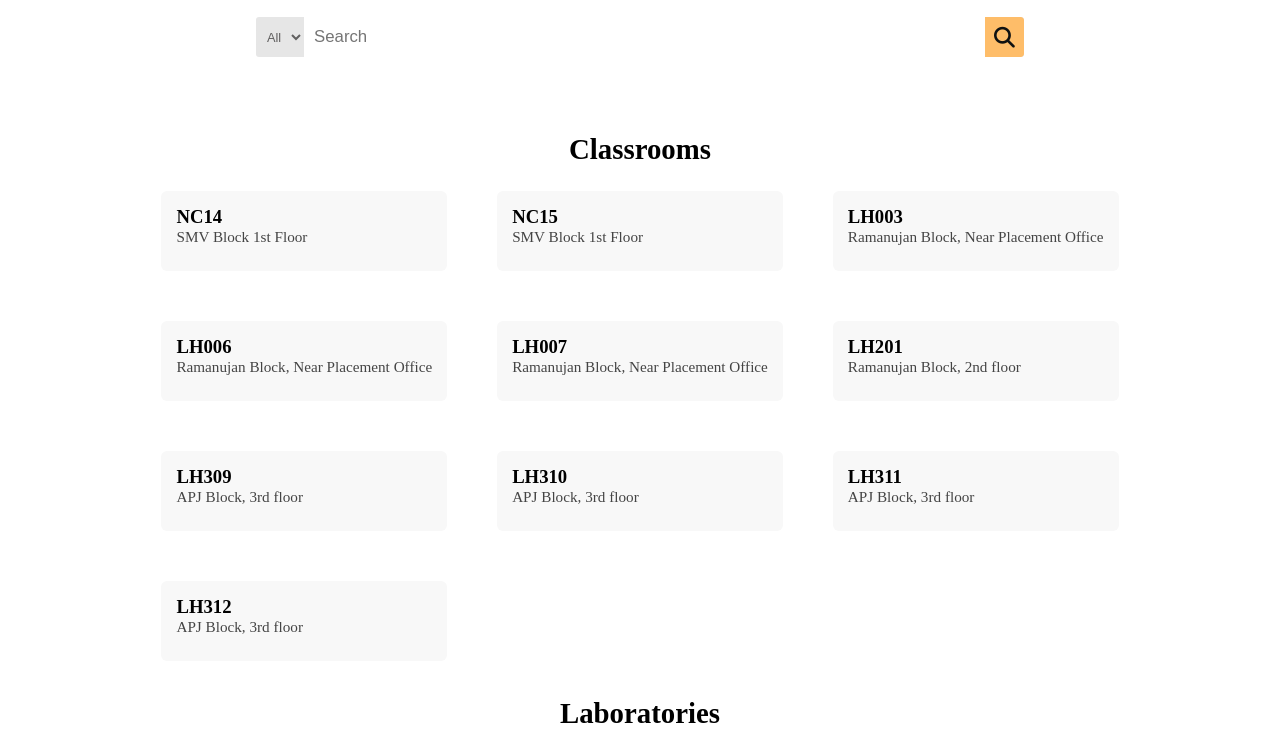
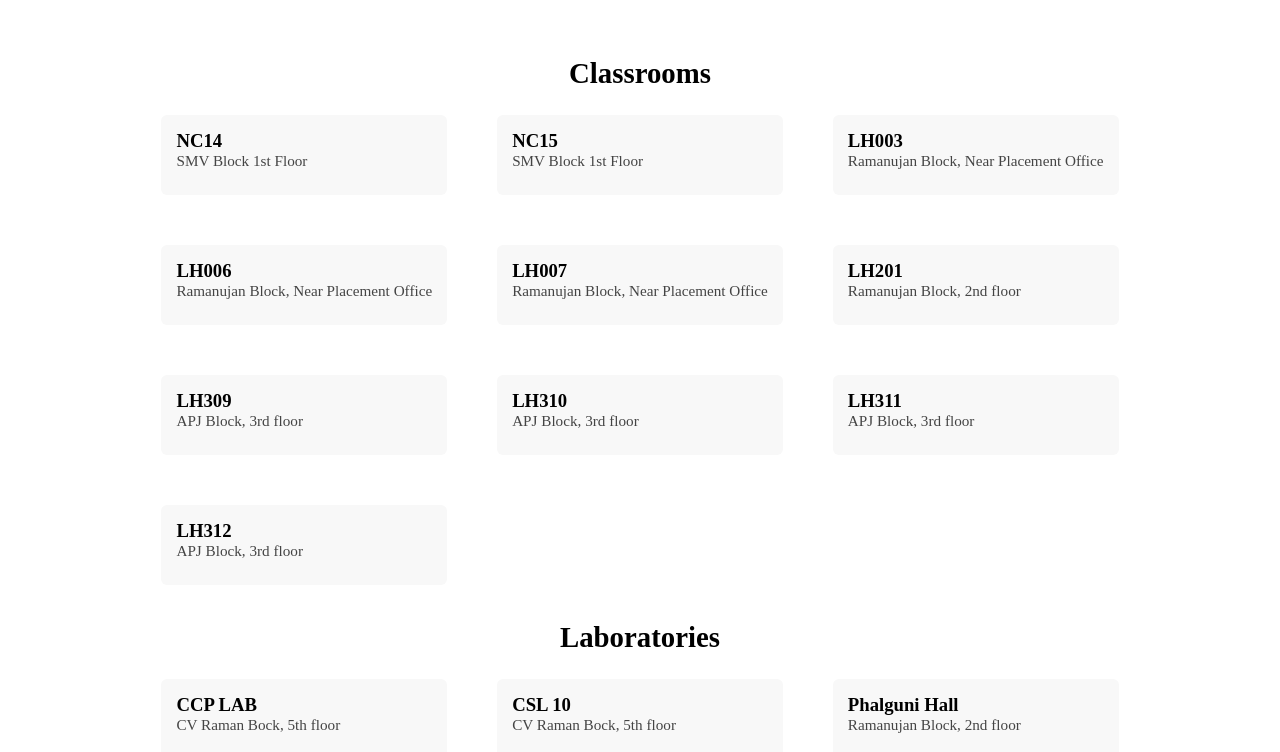
Before and after one commit to AtmikaNayak/nmamit_cse_direct, a plain HTML site: page classroom.html in a window 1280 px wide. Shown: the part 123-875 px from the top of the page. Drawn offline with Linux system fonts and the light colour scheme.

Commit message:
removed search

```diff
--- a/classroom.css
+++ b/classroom.css
@@ -1,72 +1,9 @@
-main{
-    display:flex;
-    flex-direction: column;
-    justify-content: center;
-    align-items: center;
-    padding: 20px;
-}
-
-.nav-search{
-    display:flex;
-    justify-content:space-evenly;
-    align-items: center;
-    height:2.5rem;
-    width:60vw;
-    color:#0F1111;
-    background-color:#E6E6E6;
-    border-radius:3px;
-    overflow:hidden;
-}
-
-.search-select{
-    width:55px;
-    background-color: #E6E6E6;
-    text-align: center;
-    border-top-left-radius: 3px;
-    border-bottom-left-radius: 3px;
-    border:none;
-    font-size:0.8rem;
-    color:#616060;
-}
-
-.search-select:hover{
-    background-color: #d4d4d4;
-    height:2.5rem;
-}
-
-.search-input{
-    width:100%;
-    height:2.5rem;
-    font-size:1.05rem;
-    border:none;
-    outline: none;
-    padding-left:10px;
-    color:#616060;
-}
-
-.search-input:focus {
-    background-color: white;
-}
-
-.nav-search:focus-within {
-    outline: 2px solid orange;
-    border: none;
-}
-
-.search-icon{
-    width: 2.8125rem;
-    height:2.5rem;
-    display:flex;
-    background-color:#FEBD69;
-    justify-content: center;
-    font-size: 1.3rem;
-    align-items:center;
-    border-top-right-radius: 3px;
-    border-bottom-right-radius: 3px;
-}
-
-.search-icon:hover{
-    background-color:#eca241 ;
+main {
+  display: flex;
+  flex-direction: column;
+  justify-content: center;
+  align-items: center;
+  padding: 20px;
 }
 
 /* classroom Section */
@@ -111,7 +48,7 @@ main{
 /* classroom Info */
 .faculty-info h3 {
   font-size: 1.1rem;
-  color: #0F1111;
+  color: #0f1111;
   margin-bottom: 5px;
 }
 
--- a/classroom.html
+++ b/classroom.html
@@ -1,37 +1,31 @@
 <!DOCTYPE html>
 <html lang="en">
   <head>
-    <meta charset="UTF-8">
-    <meta name="viewport" content="width=device-width, initial-scale=1.0">
+    <meta charset="UTF-8" />
+    <meta name="viewport" content="width=device-width, initial-scale=1.0" />
     <title>Classroom</title>
-    <link rel="stylesheet" type="text/css" href="main.css">
-    <link rel="stylesheet" type="text/css" href="classroom.css">
-    <link rel="stylesheet" href="https://cdnjs.cloudflare.com/ajax/libs/font-awesome/6.7.2/css/all.min.css" integrity="sha512-Evv84Mr4kqVGRNSgIGL/F/aIDqQb7xQ2vcrdIwxfjThSH8CSR7PBEakCr51Ck+w+/U6swU2Im1vVX0SVk9ABhg==" crossorigin="anonymous" referrerpolicy="no-referrer" />
+    <link rel="stylesheet" type="text/css" href="main.css" />
+    <link rel="stylesheet" type="text/css" href="classroom.css" />
+    <link
+      rel="stylesheet"
+      href="https://cdnjs.cloudflare.com/ajax/libs/font-awesome/6.7.2/css/all.min.css"
+      integrity="sha512-Evv84Mr4kqVGRNSgIGL/F/aIDqQb7xQ2vcrdIwxfjThSH8CSR7PBEakCr51Ck+w+/U6swU2Im1vVX0SVk9ABhg=="
+      crossorigin="anonymous"
+      referrerpolicy="no-referrer"
+    />
   </head>
   <body>
     <header>
       <div id="logo">
-            <a href="index.html"><img src="logo.png" alt="NMAMIT LOGO"></a>
+        <a href="index.html"><img src="logo.png" alt="NMAMIT LOGO" /></a>
       </div>
       <div id="name">
         <h2>NMAM Institue Of Technology</h2>
         <p id="affiliation">where there is a space for every dream</p>
-            <h3>Nitte, Karkala Taluk, Udupi - 574110<br>Karnataka, India</h3>
+        <h3>Nitte, Karkala Taluk, Udupi - 574110<br />Karnataka, India</h3>
       </div>
     </header>
     <main>
-        <div class="nav-search">
-            <select class="search-select">
-                <option>All</option>
-            </select>
-            <input placeholder="Search " class="search-input">
-            <div class="search-icon">
-                <i class="fa-solid fa-magnifying-glass"></i>
-            </div>
-        </div>
-
-        <br><br>
-
       <section class="classroom-section">
         <h2>Classrooms</h2>
         <div class="classroom-grid">
@@ -97,7 +91,7 @@
           </div>
         </div>
 
-            <br><br>
+        <br /><br />
 
         <h2>Laboratories</h2>
 
@@ -163,9 +157,21 @@
       <ul class="links">
         <li><a href="https://aboutnitte.blogspot.com/">Blog</a></li>
         <li><a href="https://www.facebook.com/NITTEedu">Facebook</a></li>
-            <li><a href="https://twitter.com/aboutnitte">Twitter</a></li>                <li><a href="https://www.youtube.com/channel/UCNln_L2YkP-QCFLfIDumNZQ">Youtube</a></li>
-            <li><a href="https://www.instagram.com/nitteeducation/">Instagram</a></li>
-            <li><a href="https://api.whatsapp.com/send?phone=917204093646&text=Give%20me%20further%20information%20about%20the%20admission%20to%20">WhatsApp</a></li>
+        <li><a href="https://twitter.com/aboutnitte">Twitter</a></li>
+        <li>
+          <a href="https://www.youtube.com/channel/UCNln_L2YkP-QCFLfIDumNZQ"
+            >Youtube</a
+          >
+        </li>
+        <li>
+          <a href="https://www.instagram.com/nitteeducation/">Instagram</a>
+        </li>
+        <li>
+          <a
+            href="https://api.whatsapp.com/send?phone=917204093646&text=Give%20me%20further%20information%20about%20the%20admission%20to%20"
+            >WhatsApp</a
+          >
+        </li>
       </ul>
       <div id="copyright">
         <p>&copy; 2025 Nitte, Karkala. All rights reserved.</p>
```
Lines whose indentation alone changed are shown as unchanged.
